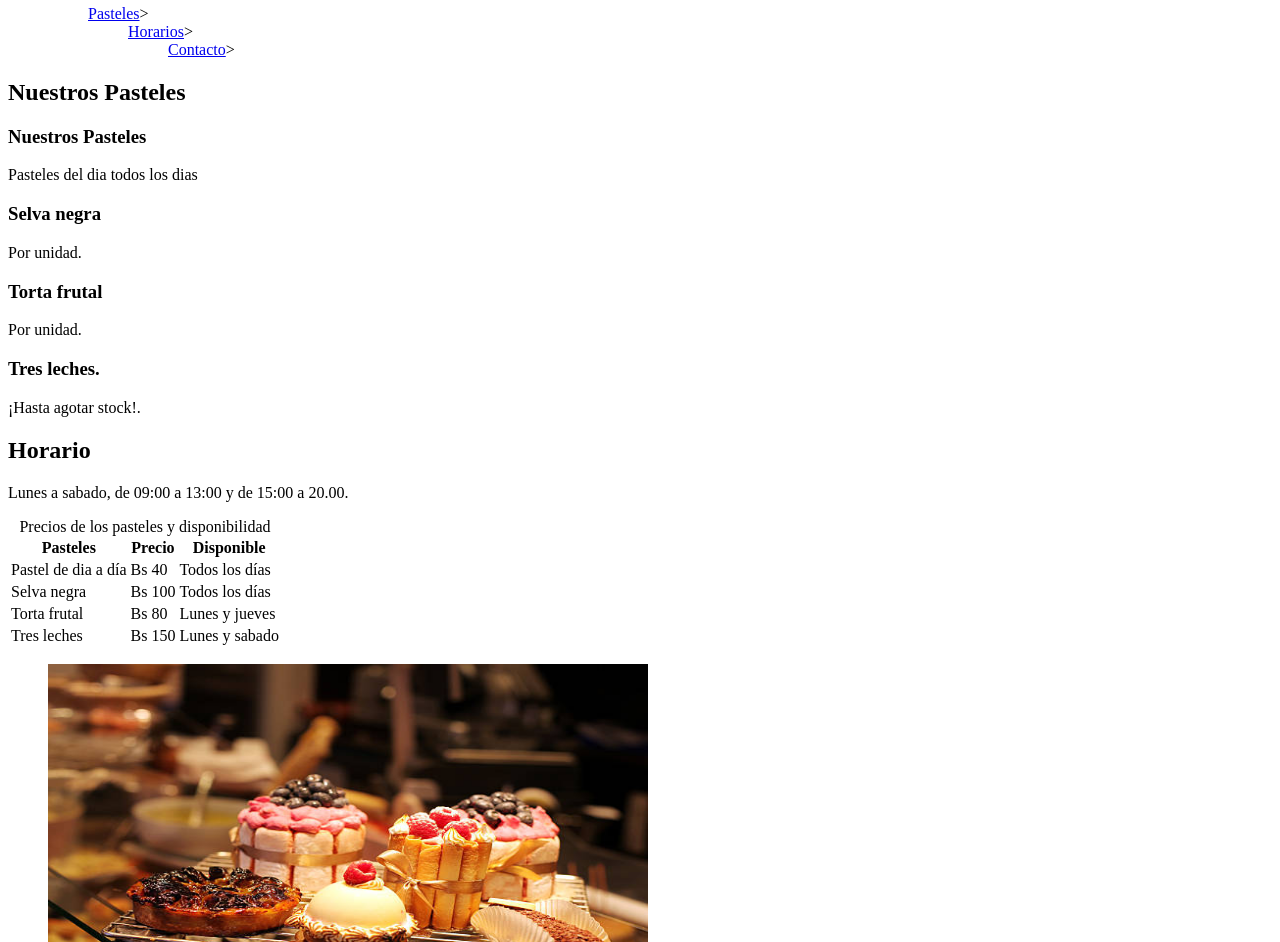
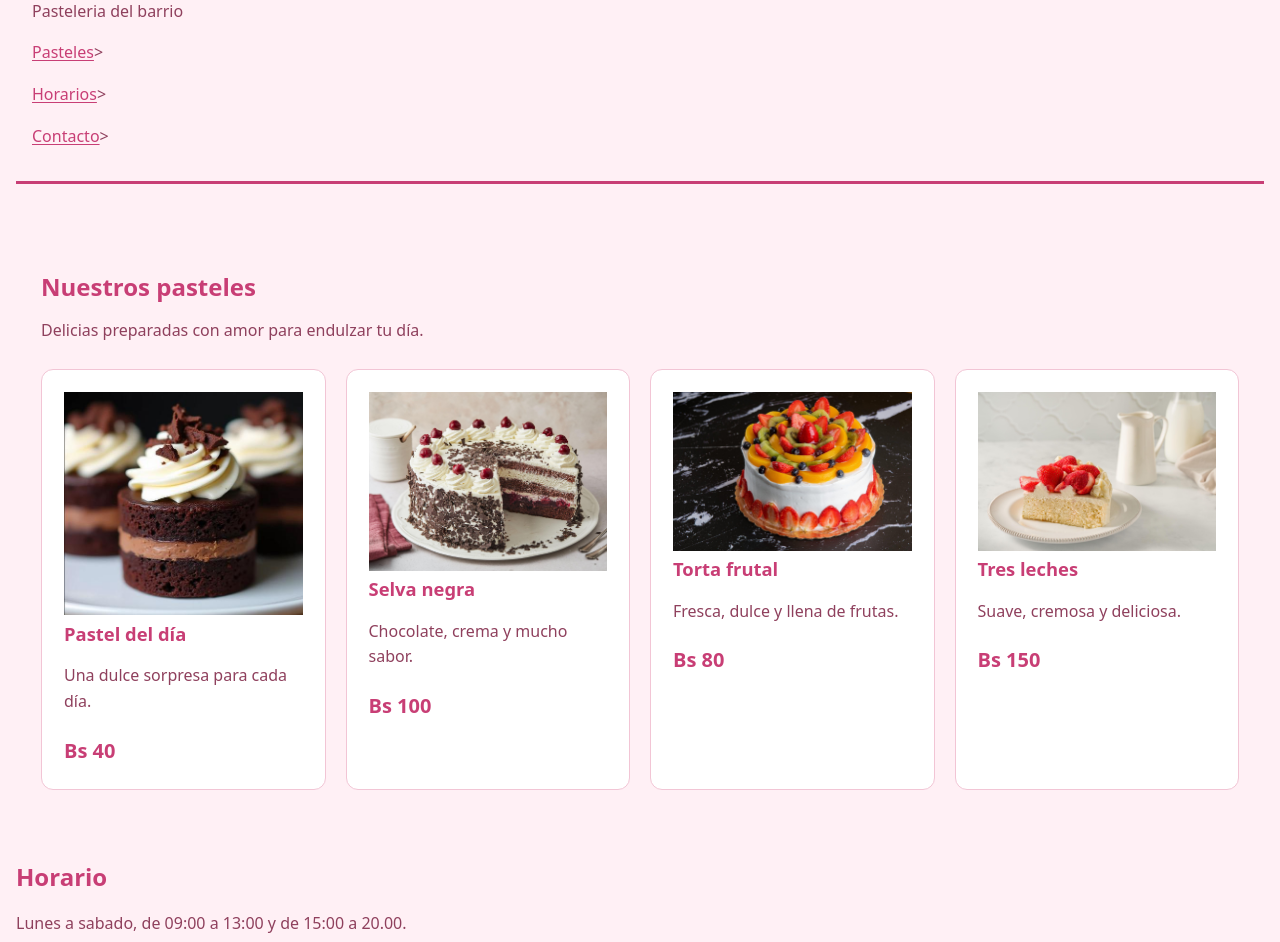
Before and after one commit to amechurqui79-bot/pasteleria, a plain HTML site: page index.html in a window 1280 px wide. Shown: the part 109-1051 px from the top of the page. Drawn offline with Linux system fonts and the light colour scheme.

Commit message:
feat: se aumento el estilo css

```diff
--- /dev/null
+++ b/estilos.css
@@ -0,0 +1,199 @@
+/* ── 1. EL RESET QUE SE PONE SIEMPRE ───────────────────────────────────── */
+*, *::before, *::after {
+  box-sizing: border-box;
+}
+
+/* ── 2. CUSTOM PROPERTIES: se define una vez, se usa en todos lados ────── */
+:root {
+  --color-principal: #C83E75;
+  --color-acento:    #F06292;
+  --color-texto:     #8F405D;
+  --color-suave:     #FAD1DF;
+  --color-fondo:     #FFF0F5;
+  --color-superficie: #ffffff;
+  --borde:           #F2C5D5;
+
+  --espacio:    1rem;
+  --espacio-lg: 2rem;
+  --radio:      4px;
+}
+
+/* ── 3. TIPOGRAFÍA ─────────────────────────────────────────────────────── */
+body {
+  margin: 0;
+  padding: 0 var(--espacio);
+  font-family: system-ui, -apple-system, "Segoe UI", Roboto, sans-serif;
+  font-size: 1rem;
+  line-height: 1.6;
+  color: var(--color-texto);
+  background: var(--color-fondo);
+}
+
+h1, h2, h3 {
+  line-height: 1.2;
+  color: var(--color-principal);
+}
+
+h1 { font-size: 2rem; margin-bottom: 0.25rem; }
+h2 { font-size: 1.5rem; margin-top: var(--espacio-lg); }
+h3 { font-size: 1.15rem; }
+
+p { max-width: 65ch; }
+
+/* ── 4. ENLACES Y ESTADOS ──────────────────────────────────────────────── */
+a {
+  color: var(--color-principal);
+  text-underline-offset: 2px;
+}
+a:hover { color: var(--color-acento); }
+a:focus-visible {
+  outline: 3px solid var(--color-acento);
+  outline-offset: 2px;
+}
+
+/* ── 5. EL MODELO DE CAJA EN ACCIÓN ────────────────────────────────────── */
+header {
+  padding: var(--espacio-lg) var(--espacio);
+  border-bottom: 3px solid var(--color-principal);
+  margin-bottom: var(--espacio-lg);
+}
+
+nav ul {
+  list-style: none;
+  padding: 0;
+  margin: var(--espacio) 0 0;
+}
+nav li { margin-bottom: 0.4rem; }
+
+article {
+  background: var(--color-superficie);
+  border: 1px solid var(--borde);
+  border-radius: var(--radio);
+  padding: var(--espacio);
+  margin-bottom: var(--espacio);
+}
+
+/* ── 6. TABLA LEGIBLE ──────────────────────────────────────────────────── */
+table {
+  border-collapse: collapse;
+  width: 100%;
+  max-width: 40rem;
+  background: var(--color-superficie);
+}
+caption {
+  text-align: left;
+  color: var(--color-suave);
+  padding-bottom: 0.5rem;
+}
+th, td {
+  text-align: left;
+  padding: 0.6rem 0.8rem;
+  border-bottom: 1px solid var(--borde);
+}
+th {
+  background: var(--color-principal);
+  color: #fff;
+}
+
+/* ── 7. FORMULARIO ─────────────────────────────────────────────────────── */
+fieldset {
+  border: 1px solid var(--borde);
+  border-radius: var(--radio);
+  padding: var(--espacio);
+  margin-bottom: var(--espacio);
+  max-width: 32rem;
+}
+legend {
+  padding: 0 0.4rem;
+  font-weight: 600;
+  color: var(--color-principal);
+}
+label {
+  display: block;
+  margin-bottom: 0.25rem;
+  font-weight: 500;
+}
+input, select, textarea {
+
+  font-size: 1rem;
+  font-family: inherit;
+  padding: 0.5rem;
+  width: 100%;
+  border: 1px solid var(--borde);
+  border-radius: var(--radio);
+}
+input[type="checkbox"] { width: auto; }
+
+button {
+  font-size: 1rem;
+  font-family: inherit;
+  padding: 0.6rem 1.2rem;
+
+  min-height: 44px;
+  background: var(--color-principal);
+  color: #fff;
+  border: 0;
+  border-radius: var(--radio);
+  cursor: pointer;
+}
+button:hover { background: var(--color-acento); }
+
+img { max-width: 100%; height: auto; }
+
+footer {
+  margin-top: var(--espacio-lg);
+  padding: var(--espacio-lg) var(--espacio);
+  border-top: 1px solid var(--borde);
+  color: var(--color-suave);
+}
+/* Sección de pasteles */
+#productos {
+  padding: 25px;
+  background-color: #FFF0F5;
+}
+
+#productos h2 {
+  color: #C83E75;
+  margin-bottom: 12px;
+}
+
+/* Tarjetas separadas */
+.contenedor-pasteles {
+  display: grid;
+  grid-template-columns: repeat(auto-fit, minmax(220px, 1fr));
+  gap: 20px;
+  margin-top: 25px;
+}
+
+/* Cada pastel tendrá su propia tarjeta */
+.pastel {
+  background-color: #FFFFFF;
+  border: 1px solid #F2C5D5;
+  border-radius: 12px;
+  padding: 22px;
+  box-sizing: border-box;
+  transition: transform 0.2s, box-shadow 0.2s;
+}
+
+.pastel h3 {
+  color: #C83E75;
+  margin-top: 0;
+}
+
+.pastel p {
+  color: #8F405D;
+  line-height: 1.6;
+}
+
+.pastel .precio {
+  color: #C83E75;
+  font-size: 20px;
+  font-weight: bold;
+  margin-bottom: 0;
+}
+
+/* Efecto al pasar el ratón */
+.pastel:hover {
+  transform: translateY(-4px);
+  box-shadow: 0 5px 15px #E8A0B433;
+}
--- a/index.html
+++ b/index.html
@@ -5,6 +5,7 @@
         <meta name="viewport" content="width=device_-width, initial_scala=1.0">
         <meta name="description" content="Pasteleria del barrio.">
         <title>Dulce tentacion</title>
+        <link  rel="stylesheet" href="estilos.css">
     </head>
     <body>
         <header>
@@ -20,24 +21,40 @@
                 </header>
             </main>
            <section id="productos">
-                <h2>Nuestros Pasteles</h2>
-                <article>
-                 <h3>Nuestros Pasteles</h3>
-                 </p>Pasteles del dia todos los dias
-                <article>
+  <h2>Nuestros pasteles</h2>
+  <p>Delicias preparadas con amor para endulzar tu día.</p>
+
+  <div class="contenedor-pasteles">
+
+    <article class="pastel">
+      <img src="selva negra.jpg" alt="Pastel del día">
+      <h3>Pastel del día</h3>
+      <p>Una dulce sorpresa para cada día.</p>
+      <p class="precio">Bs 40</p>
+    </article>
+
+    <article class="pastel">
+      <img src="selva negra1..jpg" alt="Torta selva negra">
       <h3>Selva negra</h3>
-                    <P>Por unidad.</p>
-                <article>
+      <p>Chocolate, crema y mucho sabor.</p>
+      <p class="precio">Bs 100</p>
+    </article>
 
-                <article>
+    <article class="pastel">
+      <img src="torta frutal.jpg" alt="Torta frutal">
       <h3>Torta frutal</h3>
-                    <P>Por unidad.</p>
-                 <article>
+      <p>Fresca, dulce y llena de frutas.</p>
+      <p class="precio">Bs 80</p>
+    </article>
 
-                 <article>
-                    <h3>Tres leches.</h3>
-                    <P>¡Hasta agotar stock!.</p>
-                 <article>
+    <article class="pastel">
+      <img src="tres leches.jpg" alt="Torta tres leches">
+      <h3>Tres leches</h3>
+      <p>Suave, cremosa y deliciosa.</p>
+      <p class="precio">Bs 150</p>
+    </article>
+
+  </div>
 </section>
             </section id="horarios">
             <h2>Horario</h2>
```
Also changed, not shown: pastel.1.jpg (deleted), pastel.2.jpg (deleted), pastel.3.jpg (deleted), pastel.6.jpg (deleted), pastel.7.jpg (deleted), selva negra.jpg (added), selva negra1..jpg (added), torta frutal.jpg (added), tres leches.jpg (added), 2 other files. Lines whose indentation alone changed are shown as unchanged.
